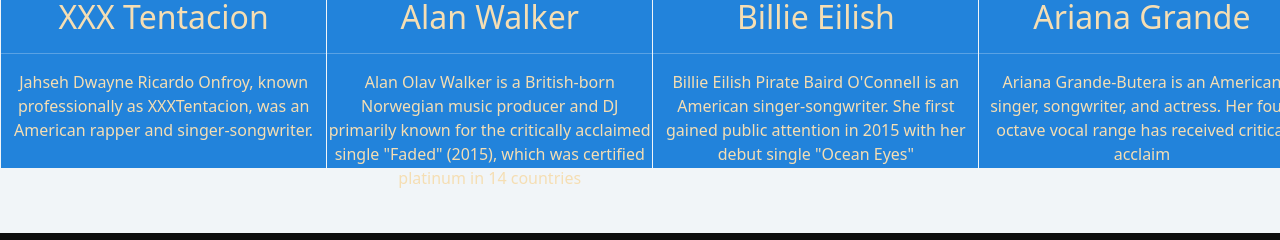
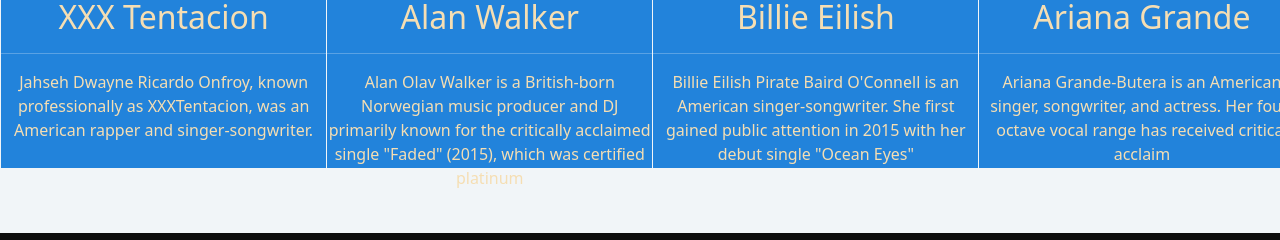
Before and after one commit to A6junRaj/Classy-s-Music, a plain HTML site: page Index.html in a window 1280 px wide. Shown: the part 2612-2852 px from the top of the page. Drawn offline with nearby package versions, Linux system fonts and the light colour scheme; a web font is replaced by a local one.

Commit message:
Update Index.html

```diff
--- a/Index.html
+++ b/Index.html
@@ -356,7 +356,7 @@
             </div>
             <div class="Al-text">
               <h2>Alan Walker</h2><hr>
-              <p>Alan Olav Walker is a British-born Norwegian music producer and DJ primarily known for the critically acclaimed single "Faded" (2015), which was certified platinum in 14 countries</p>
+              <p>Alan Olav Walker is a British-born Norwegian music producer and DJ primarily known for the critically acclaimed single "Faded" (2015), which was certified platinum</p>
             </div>
           </div>
           <div class="Be">
```
